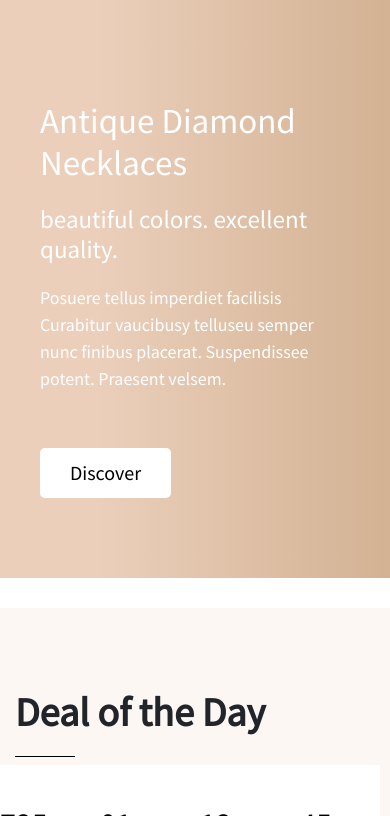
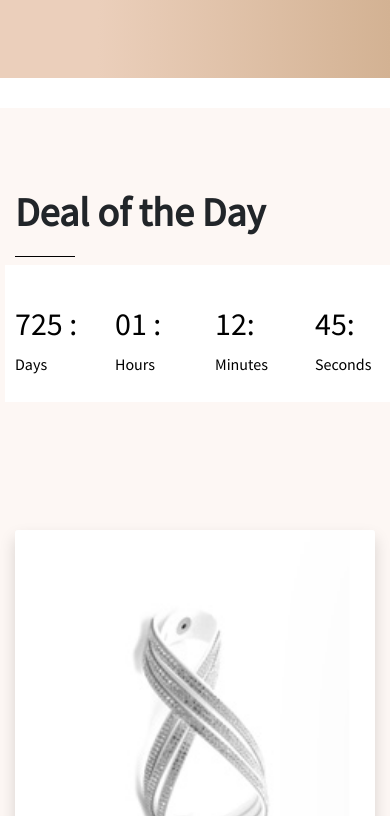
Before and after one commit to BasharatAliKing/SKT-Theme-On-React, a React (Create React App) app: page / in a window 390 px wide. Shown: the part 7574-8390 px from the top of the page. Built offline with nearby package versions, Linux system fonts and the light colour scheme.

Commit message:
edit readme and add new.md

```diff
--- a/src/Responcive.css
+++ b/src/Responcive.css
@@ -124,7 +124,7 @@
     }
     #collection .container .row::after {
         top: 650px;
-        height: 590%;
+        height: 500%;
     }
     #collection {
         text-align: center;
@@ -164,7 +164,7 @@
         font-weight: bold;
     }
     #antique {
-        margin-top: 600px;
+        margin-top: 100px;
     }
     #antique h2 {
         font-size: 35px;
@@ -184,6 +184,9 @@
     #deal .row {
         margin-top: 30px;
         padding: 0px;
+    }
+    #deal .date {
+       margin-left: 5px;
     }
     #featured h5{
         font-size: 25px;
```
